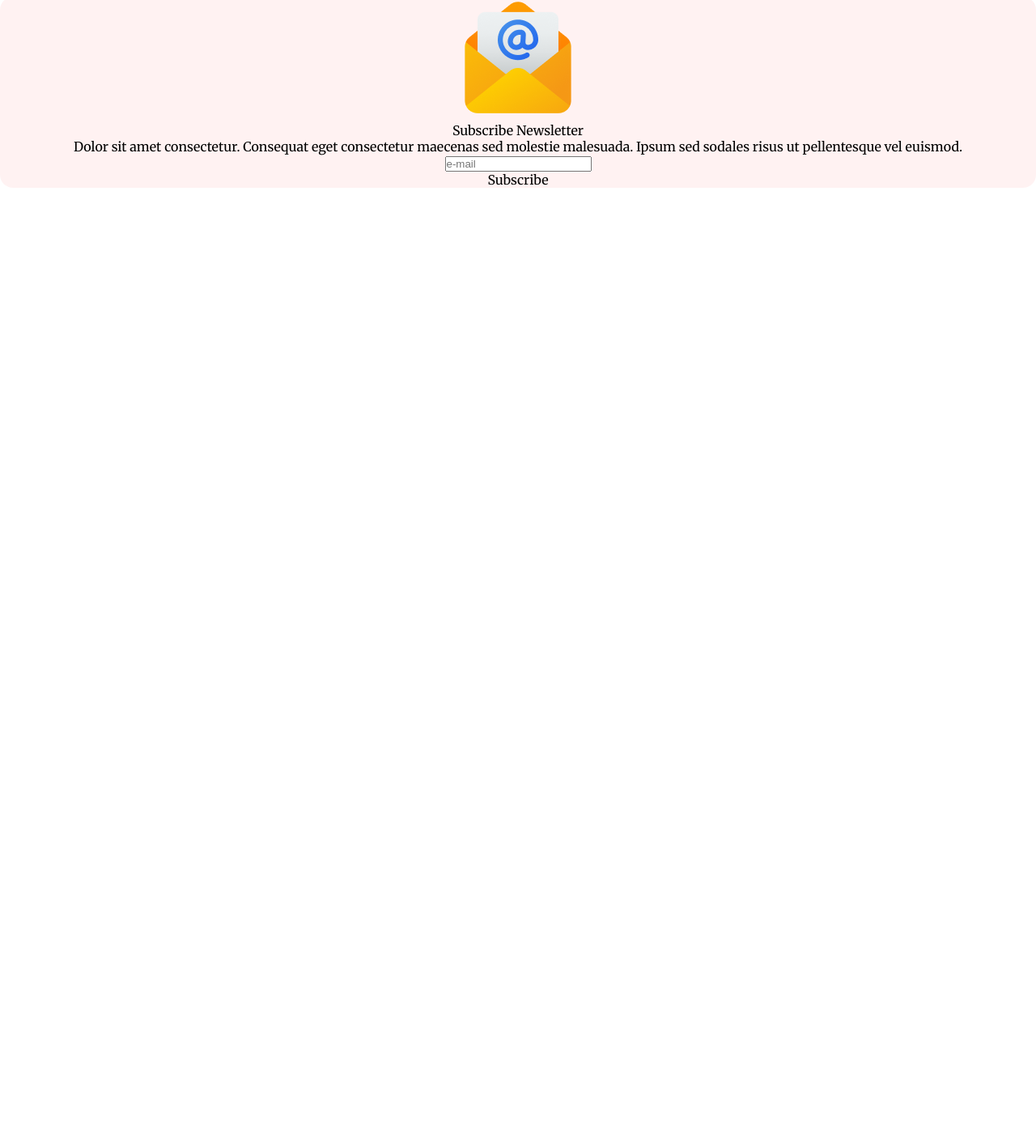
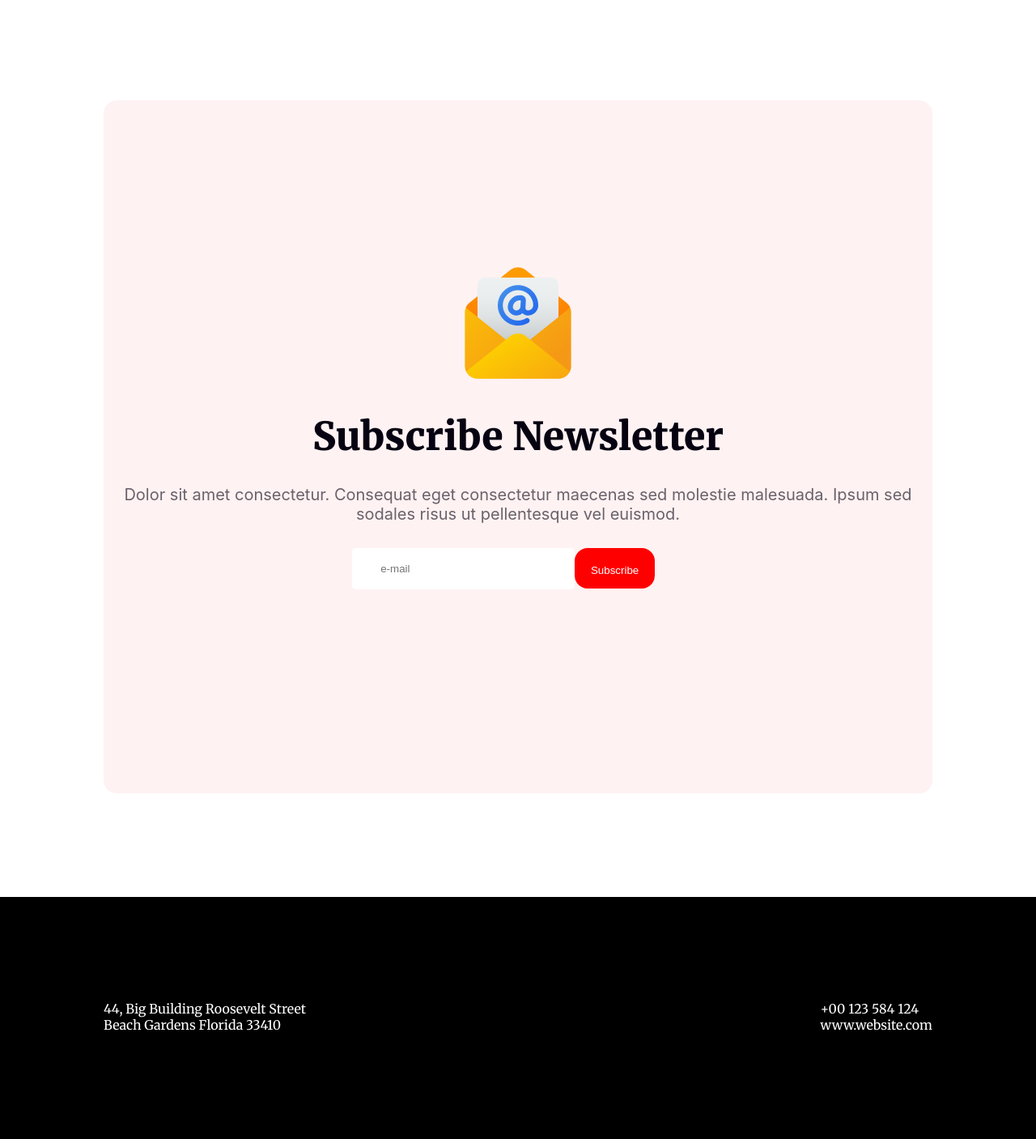
Before and after one commit to sakibhasansufi/b9-a1, a plain HTML site: page index.html in a window 1280 px wide. Shown: the part 4108-5515 px from the top of the page at 81% size. Before the commit the page ends 4340 px from the top, so only its background shows below. Drawn offline with Linux system fonts and the light colour scheme.

Commit message:
footer section added

```diff
--- a/index.html
+++ b/index.html
@@ -89,17 +89,33 @@
                     <img src="./resources/Group 61.png" alt="">
                 </div>
                 <div class="newsletter-text">Subscribe Newsletter</div>
-        <div class="newsletter-text-more">Dolor sit amet consectetur. Consequat eget consectetur maecenas sed molestie malesuada. Ipsum sed sodales risus ut pellentesque vel euismod. </div>
+                <div class="newsletter-text2">Dolor sit amet consectetur. Consequat eget consectetur maecenas sed
+                    molestie malesuada. Ipsum sed sodales risus ut pellentesque vel euismod. </div>
                 <div class="input">
+                    <form action="" class="connect">
                         <input type="text" placeholder="e-mail">
+                        <input class="btn" type="button" value="Subscribe">
+
+                    </form>
+
                 </div>
-        <div class="subscribe-more">Subscribe</div>
+
             </div>
 
         </section>
 
     </main>
-    <footer>
+    <footer class="footer">
+        <div class="footer-area">
+            <div class="footer-text">
+                <p>44, Big Building Roosevelt Street <br>
+                    Beach Gardens Florida 33410</p>
+                <p>+00 123 584 124 <br> www.website.com</p>
+
+            </div>
+            <div></div>
+            <div></div>
+        </div>
 
     </footer>
 </body>
--- a/styles/style.css
+++ b/styles/style.css
@@ -233,5 +233,73 @@ body {
     background: rgba(255, 0, 0, 0.05);
     margin: 0 auto;
     text-align: center;
+    margin-top: 50px;
+    margin: 10%;
+    padding-top: 200px;
+    padding-bottom: 40px;
+    height: 616px;
+}
+
+.newsletter div {
+    margin-bottom: 30px;
+}
+
+.newsletter-text {
+    color: #070211;
+    text-align: center;
+    font-family: Merriweather;
+    font-size: 48px;
+    font-weight: 900;
+}
+
+.newsletter-text2 {
+    color: rgba(7, 2, 17, 0.60);
+    text-align: center;
+    font-family: Inter;
+    font-size: 20px;
+    font-weight: 400;
+}
+
+.subscribe .newsletter span {
+    width: 648px;
+    height: 72px;
+    flex-shrink: 0;
+}
+
+.connect input[type="text"]{
+    display: block;
+    margin-bottom: 25px;
+    padding: 18px 35px;
+    color: #757575;
+    border-radius: 5px;
+    background: #FFF;
+    border: 0;
+    margin-left: 30%;
+    width: 20%;
 
 }
+.input .connect{
+    display: flex;
+}
+.btn{
+    background-color: red;
+    height:50px;
+    border: 0;
+    border-color: red;
+    border-radius: 16px;
+    padding: 20px;
+    color: #FFF;
+
+}
+
+.footer{
+    background: black;
+    height: 600px;
+    color: white;
+
+}
+.footer-area .footer-text{
+    display: flex;
+    justify-content: space-between;
+    padding: 10%;
+}
```
Lines whose indentation alone changed are shown as unchanged.
